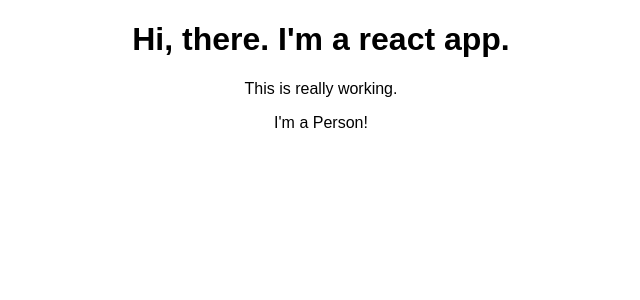
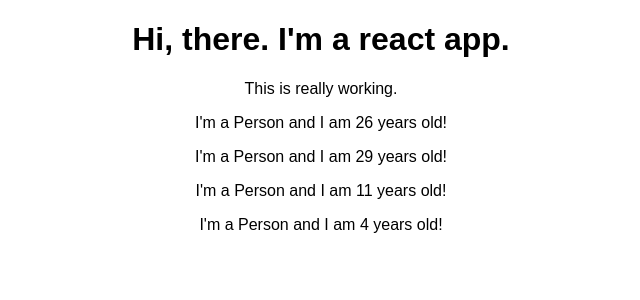
Before and after one commit to ready-1/udemt_react_1, a React (Create React App) app in the folder src/react-complete-guide/: page / in a window 1280 px wide. Shown: the top 300 px of the page, without its empty margins (319-959 px from the left). Built offline with nearby package versions, Linux system fonts and the light colour scheme.

Commit message:
Add random age to person

```diff
--- a/src/react-complete-guide/src/App.js
+++ b/src/react-complete-guide/src/App.js
@@ -11,6 +11,9 @@
         <h1> Hi, there.  I'm a react app.</h1>
         <p>This is really working.</p>
         <Person />
+        <Person />
+        <Person />
+        <Person />
       </div>
     );
     // return React.createElement('div', { className: 'App' }, React.createElement('h1', null, 'Hi, there.  I\'m a React app!!!'));
--- a/src/react-complete-guide/src/Person/Person.js
+++ b/src/react-complete-guide/src/Person/Person.js
@@ -1,7 +1,7 @@
 import React from 'react';
 
 const person = () => {
-    return <p>I'm a Person!</p>
+    return <p>I'm a Person and I am {Math.floor(Math.random() * 30)} years old!</p>
 };
 
 export default person;
```
